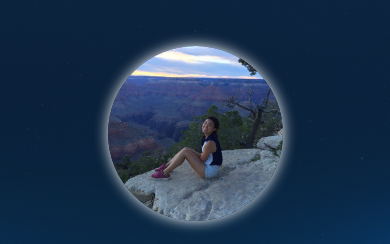
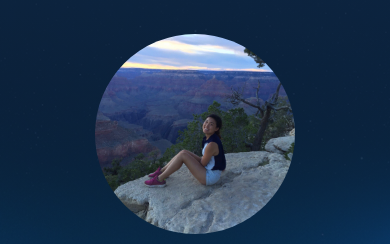
Before and after one commit to segao/segao.github.io-old, a plain HTML site: page index.html in a window 390 px wide. Shown: the part 40-284 px from the top of the page. Drawn offline with nearby package versions, Linux system fonts and the light colour scheme.

Commit message:
Update styles.css

```diff
--- a/styles/styles.css
+++ b/styles/styles.css
@@ -73,7 +73,6 @@
 	margin-left: auto;
 	margin-right: auto;
 	margin-bottom: 20px;
-	box-shadow: 0 0 1em #FFFFFF;
 }
 
 .tint {
@@ -391,8 +390,8 @@
 
 @media only screen and (max-width: 480px) {
 	.circular {
-  		width: 175px;
-  		height: 175px;
+  		width: 200px;
+  		height: 200px;
 	}
 	#intro {
 		min-height: 640px;
```
